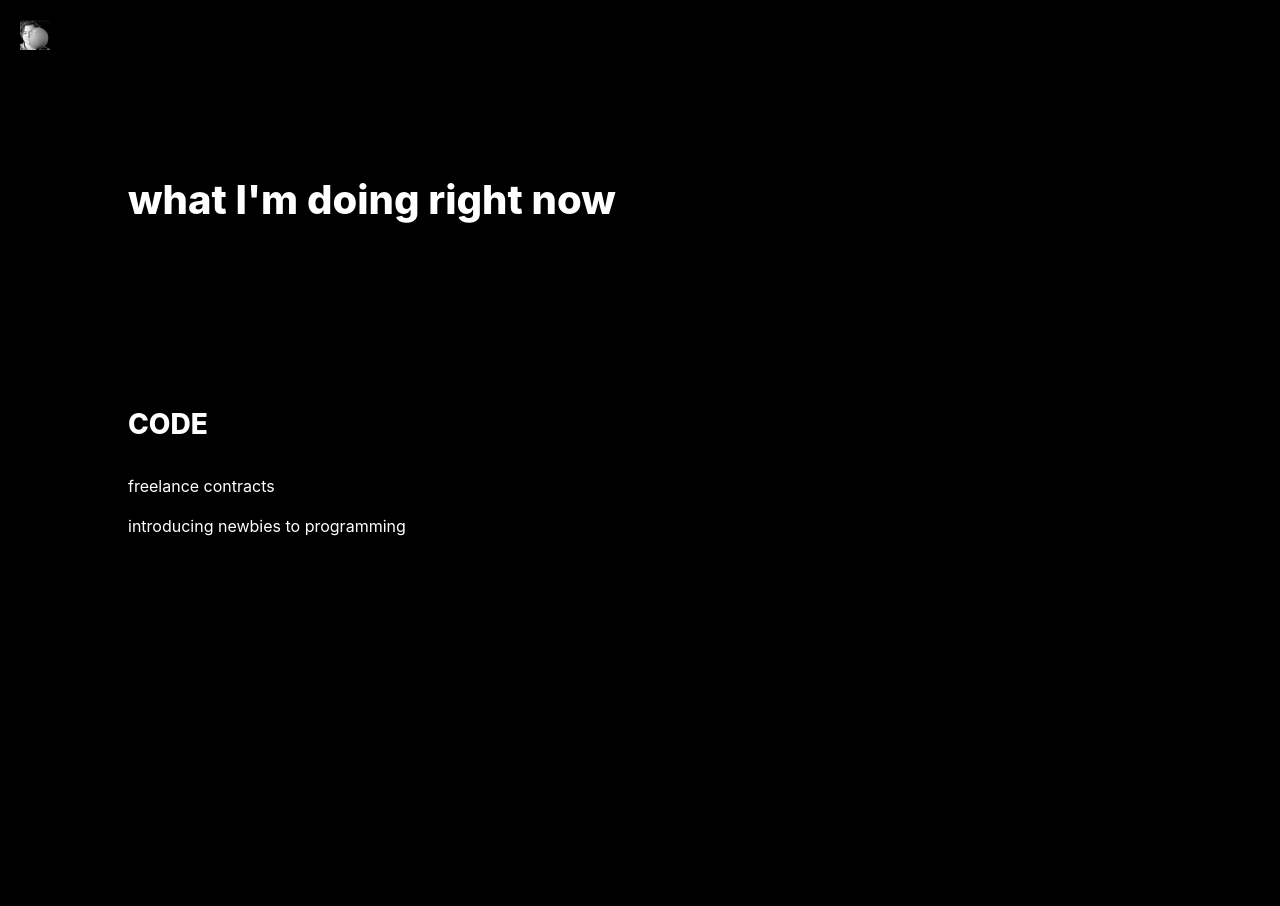
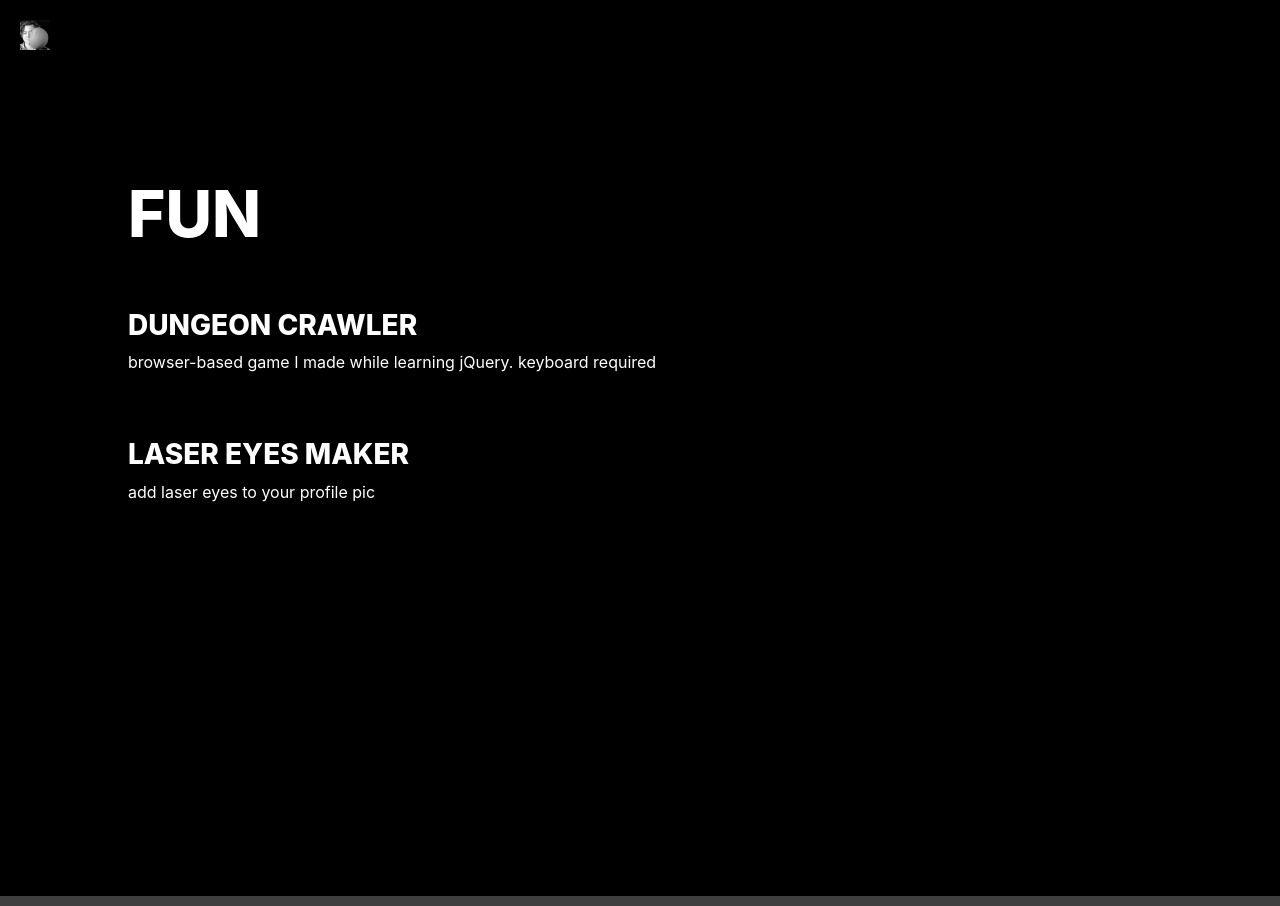
Before and after one commit to DeeterCesler/personal-site, a React (Create React App) app: page /fun in a window 1280 px wide. Built offline with nearby package versions, Linux system fonts and the light colour scheme; no server answers.

Commit message:
update now, fix css, and add /fun (in progress)"

```diff
--- a/src/App.css
+++ b/src/App.css
@@ -73,15 +73,15 @@ html, body {
   padding-bottom: 10%;
 }
 
-.links a {
+.link, .links a {
   text-shadow: 0 0 #000;
   text-decoration: none;
   color: white;
   transition: text-shadow 0.3s ease;
 }
 
-.links a:hover {
-  color: rgb(211, 211, 211);
+.link:hover, .links a:hover {
+  color: white;
   text-shadow: 4px 4px rgb(110, 110, 110);
 }
 
@@ -403,7 +403,8 @@ h3{
   font-weight: 900;
 }
 
-.now-header {
+.now-header, .fun-header {
+  font-size: 4em;
   font-weight: 800;
   margin-left: 10%;
 }
@@ -411,6 +412,10 @@ h3{
 .work-header {
   font-weight: 800;
   margin-top: 2em;
+}
+
+.under-header {
+  margin-left: 10%;
 }
 
 .bold{
@@ -555,3 +560,16 @@ h3{
 .surprise:hover {
   cursor: pointer;
 }
+
+.iframe {
+  width: 80vw;
+  height: 110vh;
+}
+
+.white {
+  color: white
+}
+
+.white:hover {
+  color: rgb(192, 192, 192)
+}
--- a/src/App.js
+++ b/src/App.js
@@ -5,6 +5,7 @@ import HomePage from './HomePage';
 import Logo from './Logo'
 import Work from './Work';
 import Fun from './Fun';
+import Dungeon from './FUN/dungeon';
 import Now from './Now';
 import ReactGA from 'react-ga';
 import NotFoundPage from './NotFoundPage';
@@ -110,6 +111,10 @@ class App extends Component {
     return <Fun/>
   }
 
+  dungeon = () => {
+    return <Dungeon/>
+  }
+
   now = () => {
     return <Now/>
   }
@@ -127,6 +132,7 @@ class App extends Component {
             <Route exact from="/index" to="/"/>
             <Route exact path="/index.html" render={this.homepage}/>
             <Route exact path="/fun" render={this.fun}/>
+            <Route exact path="/fun/dungeon" render={this.dungeon}/>
             <Route exact path="/now" render={this.now}/>
             <Route exact path="/notfound" render={this.notFoundPage}/>
             <Redirect from="/*" to="/notfound"/>
--- /dev/null
+++ b/src/FUN/dungeon.jsx
@@ -0,0 +1,20 @@
+import React from "react";
+
+const Dungeon = () => {
+    return(
+        <div className="now">
+            <div className="spacer"/>
+            {/* <div className="disappearing-spacer"/> */}
+            <h1 className="now-header">DUNGEON CRAWLER</h1>
+            <p className="under-header">Note: you need a keyboard for this</p>
+            <div className="spacer"/>
+            <div className="container">
+                <iframe className="iframe" src="http://dungeon-crawler.freeoda.com/" title="Dungeon Crawler"></iframe>
+            </div>
+            <div className="spacer"/>
+            <div className="spacer"/>
+        </div>
+    )
+}
+
+export default Dungeon;
--- a/src/Fun.jsx
+++ b/src/Fun.jsx
@@ -5,14 +5,18 @@ const Fun = () => {
         <div className="now">
             <div className="spacer"/>
             {/* <div className="disappearing-spacer"/> */}
-            <h1 className="now-header">what I'm doing right now</h1>
-            <div className="spacer"/>
+            <h1 className="fun-header">FUN</h1>
+            <br/>
+            <br/>
             <div className="">
                 <div className="readability">
-                    <h3 className="">CODE</h3>
+                    <h3><a className="link" href="http://dungeon-crawler.freeoda.com/" style= {{ textDecoration: "none" }}>DUNGEON CRAWLER</a></h3>
+                    <p>browser-based game I made while learning jQuery. keyboard required</p>
                     <br/>
-                    <p className="">freelance contracts</p>
-                    <p className="">introducing newbies to programming</p>
+                    <br/>
+                    <h3><a className="link" href="https://happy-minsky-a19081.netlify.app/" style= {{ textDecoration: "none" }}>LASER EYES MAKER</a></h3>
+                    <p>add laser eyes to your profile pic</p>
+                    <br/>
                 </div>
             </div>
             <div className="spacer"/>
--- a/src/HomePage.jsx
+++ b/src/HomePage.jsx
@@ -37,13 +37,13 @@ const HomePage = () => {
                 <div className="disappearing-spacer"/>
                 <div className="body">
                     <div className="links">
-                        <a className="link" style= {{ textDecoration: "none" }} href="mailto:me+site@deetercesler.com">EMAIL</a>
+                        <a className="link" target="_blank" rel="noopener noreferrer" style= {{ textDecoration: "none" }} href="mailto:me+site@deetercesler.com">EMAIL</a>
                         <br/>
-                        <a className="link" style= {{ textDecoration: "none" }} href="http://twitter.com/deetercesler">TWITTER</a>
+                        <a className="link" target="_blank" rel="noopener noreferrer" style= {{ textDecoration: "none" }} href="http://twitter.com/deetercesler">TWITTER</a>
                         <br/>
-                        <a className="link" style= {{ textDecoration: "none" }} href="http://instagram.com/deetercesler">INSTA</a>
-                        {/* <br/>
-                        <a className="link" style= {{ textDecoration: "none" }} href="/fun">FUN</a> */}
+                        <a className="link" target="_blank" rel="noopener noreferrer" style= {{ textDecoration: "none" }} href="http://instagram.com/deetercesler">INSTA</a>
+                        <br/>
+                        <a className="link" style= {{ textDecoration: "none" }} href="/fun">FUN</a>
                         <br/>
                         <a className="link" style= {{ textDecoration: "none" }} href="/now">NOW</a>
                         <br/>
--- /dev/null
+++ b/src/Now.jsx
@@ -0,0 +1,24 @@
+import React from "react";
+
+const Now = () => {
+    return(
+        <div className="home">
+            <div className="spacer"/>
+            {/* <div className="disappearing-spacer"/> */}
+            <h1 className="now-header">what I'm doing right now</h1>
+            <div className="spacer"/>
+            <div className="">
+                <div className="readability">
+                    <p className="">freelance development contracts</p>
+                    <p className="">introducing newbies to programming</p>
+                    <p className="">contributing to a <a className="white" href="https://notyourdadsfinance.com" style={{textDecoration: "underline"}}>finance blog</a></p>
+                    <br/>
+                </div>
+            </div>
+            <div className="spacer"/>
+            <div className="spacer"/>
+        </div>
+    )
+}
+
+export default Now;
```
